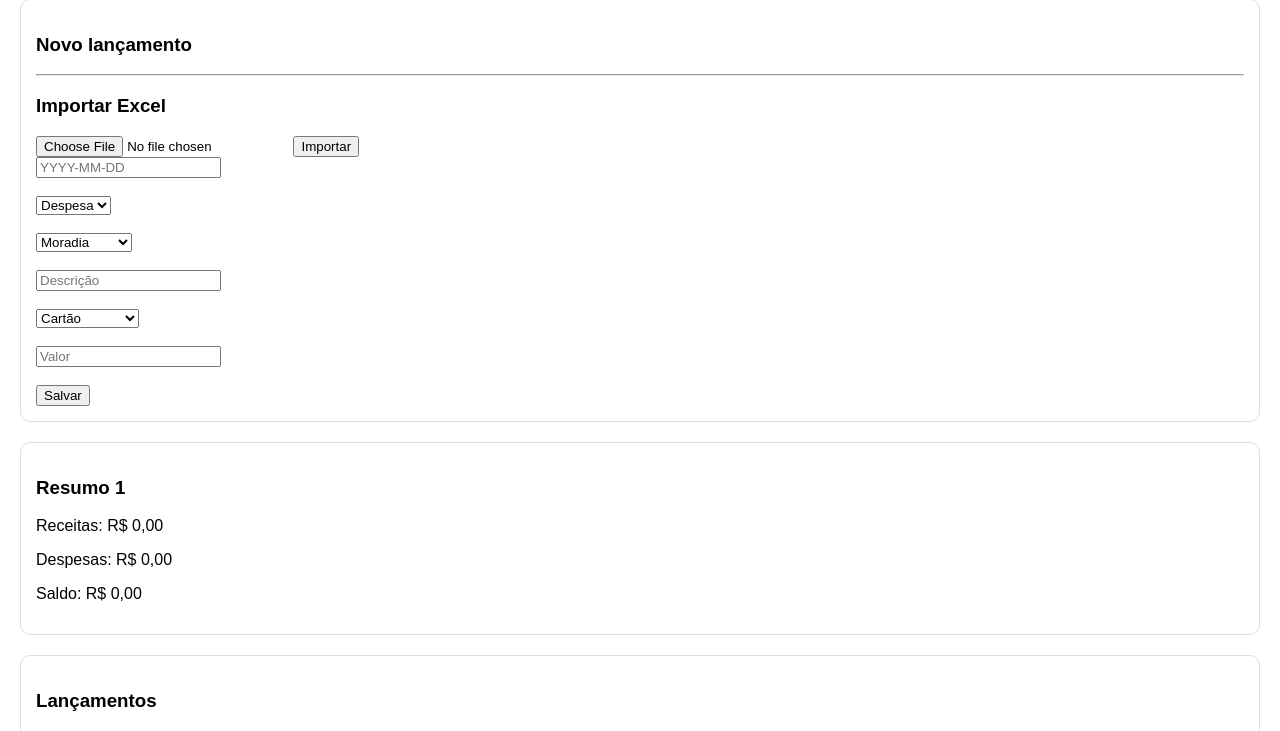
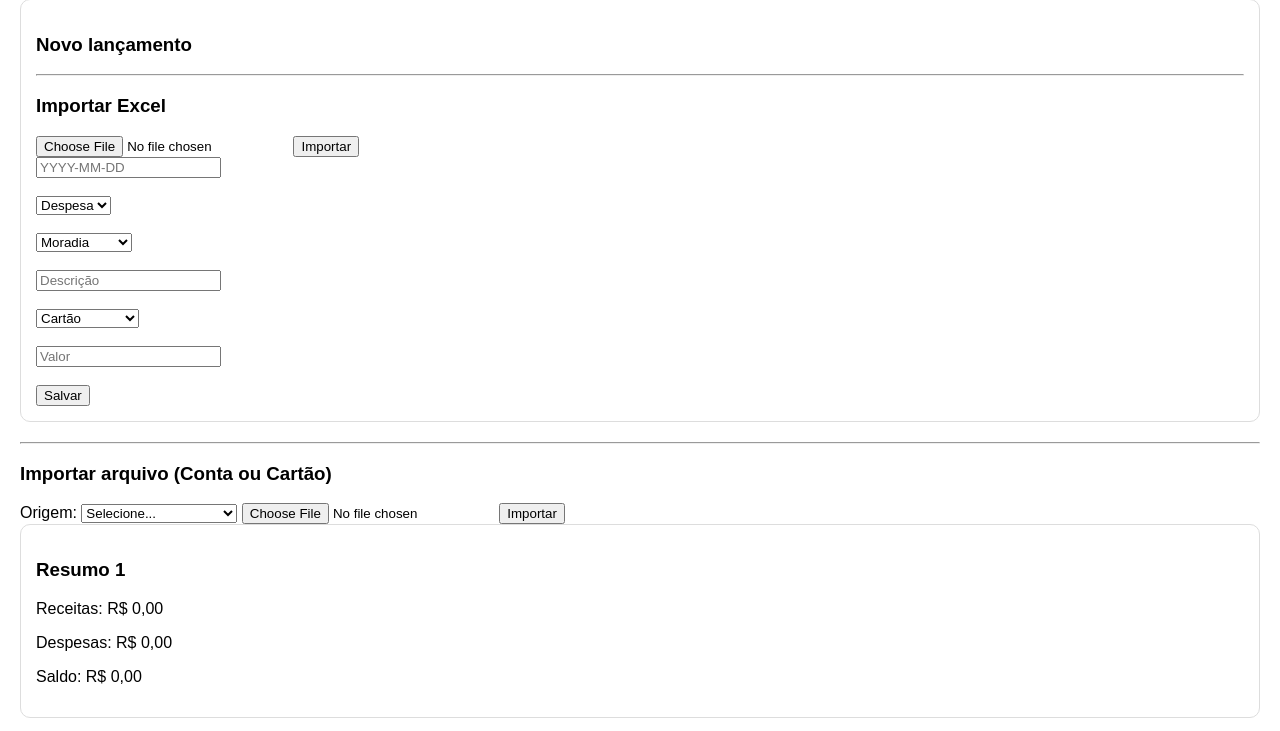
Before and after one commit to vicentecaf-dot/Controle-Financeiro-1, a Flask app: page /month/1 in a window 1280 px wide. Shown: the part 103-834 px from the top of the page. Run offline with Flask 3, Linux system fonts and the light colour scheme; data comes from the database, SQL or seed files in the repository; data that the repository does not hold is empty.

Commit message:
Add file import form for accounts and cards

```diff
--- a/templates/month.html
+++ b/templates/month.html
@@ -38,6 +38,21 @@
 </form>
 </div>
 
+<hr>
+<h3>Importar arquivo (Conta ou Cartão)</h3>
+
+<form method="post" action="/import" enctype="multipart/form-data">
+  <label>Origem:</label>
+  <select name="source" required>
+    <option value="">Selecione...</option>
+    <option value="conta">Conta corrente (Excel)</option>
+    <option value="cartao">Cartão (CSV/Excel)</option>
+  </select>
+
+  <input type="file" name="file" required>
+  <button type="submit">Importar</button>
+</form>
+
 <div class="card">
 <h3>Resumo {{ ym }}</h3>
 <p>Receitas: {{ brl(income) }}</p>
```
